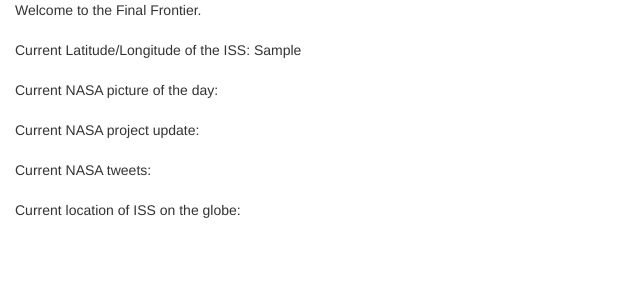
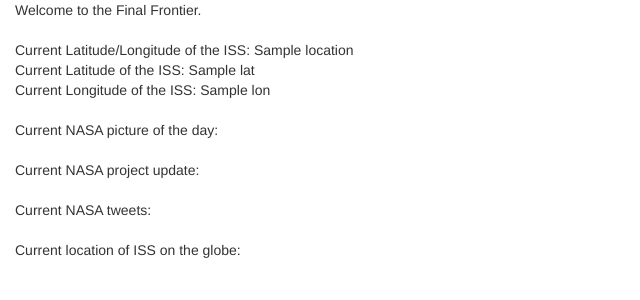
Before and after one commit to brihyn-unomaha/ISS-SpaceFeed, a Django app: template finalfrontier/templates/finalfrontier/home.html in a window 1280 px wide. Shown: the top 300 px of the page, without its empty margins (0-640 px from the left). Run offline with Django 3.2, Linux system fonts and the light colour scheme; the template is opened without the code that fills it: most values are stand-ins (such as "Sample title", 1, 10 or a date in 2020); some libraries are stand-ins or nearby versions.

Commit message:
Succesfully pulling and displaying location
current lat/lon is now displaying on the web page.

```diff
--- a/finalfrontier/templates/finalfrontier/home.html
+++ b/finalfrontier/templates/finalfrontier/home.html
@@ -12,7 +12,9 @@
 <body>
 Welcome to the Final Frontier.<br>
 <br>
-Current Latitude/Longitude of the ISS: {{Space.iss_current_location}}<br>
+Current Latitude/Longitude of the ISS: {{Space.location}}<br>
+Current Latitude of the ISS:           {{Space.lat}}<br>
+Current Longitude of the ISS:          {{Space.lon}}<br>
 <br>
 Current NASA picture of the day:<br>
 <br>
--- a/finalfrontier/views.py
+++ b/finalfrontier/views.py
@@ -6,5 +6,7 @@
 
 def home(request):
     #space = get_object_or_404(Space)
-    Space.iss_current_location = get_iss_location()
-    return render(request, 'finalfrontier/home.html', {'space': Space})
+    Space.location = get_iss_location()
+    Space.lat=Space.location['latitude']
+    Space.lon = Space.location['longitude']
+    return render(request, 'finalfrontier/home.html', {'Space': Space})
```
Also changed, not shown: finalfrontier/services.py (+10 -3 lines).
